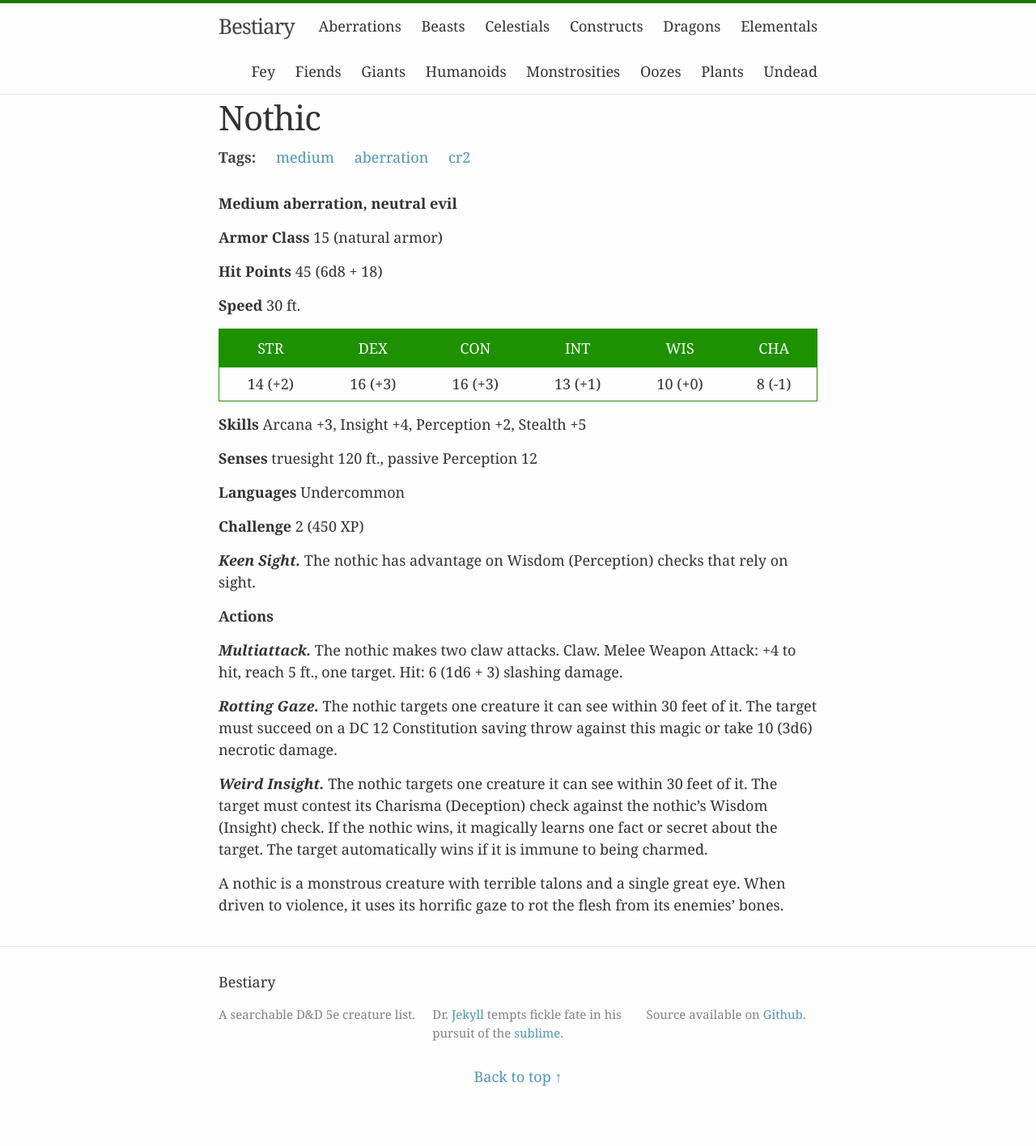
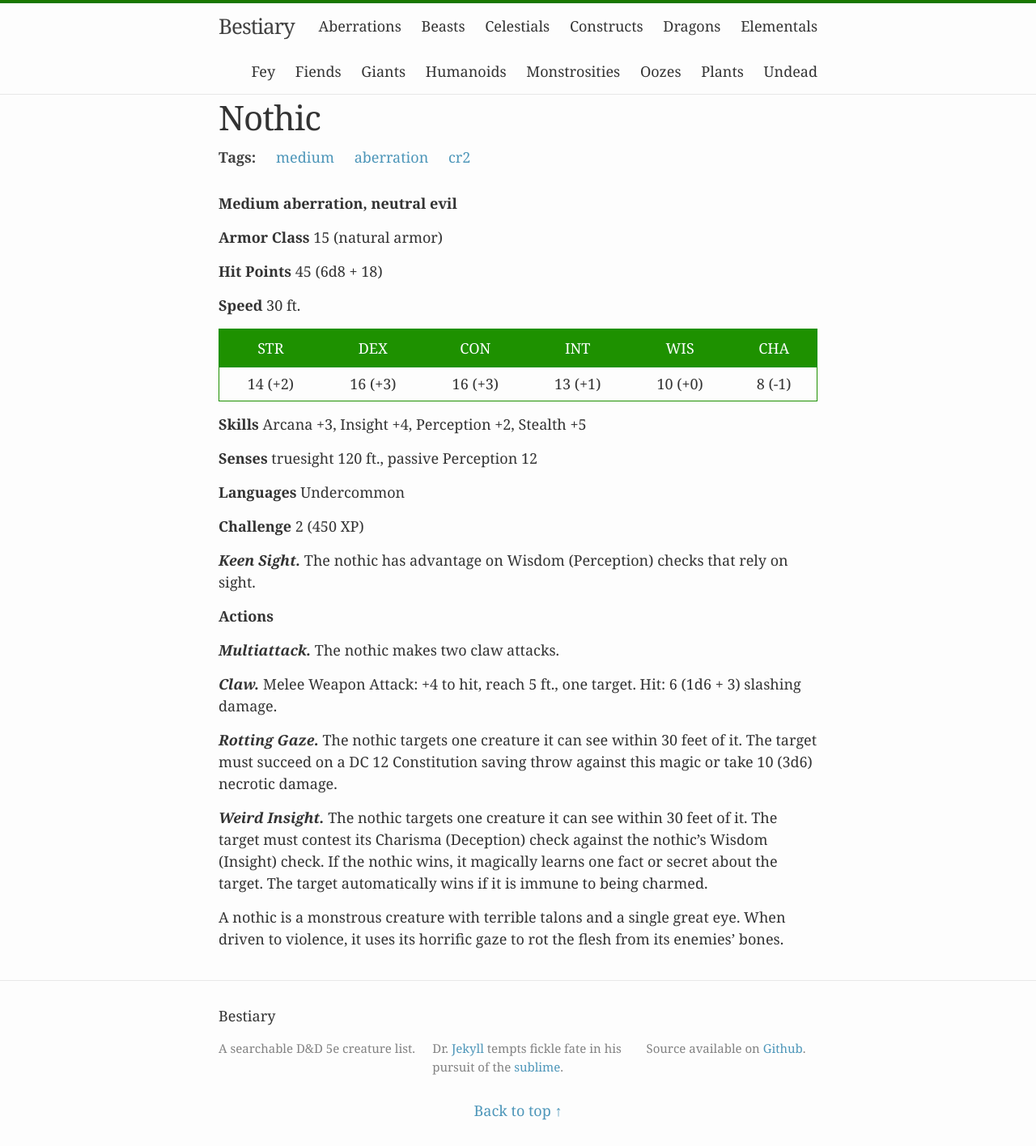
Before and after one commit to beaurancourt/bestiary, a Jekyll site: the page built from _posts/2016-03-02-nothic.markdown, in a window 1280 px wide. Shown: the whole page at 81% size. Built offline with Jekyll 4.4.1, drawn with Linux system fonts in a browser that asks for light colours; before the commit the page ends 1374 px from its top, so only the background shows below that.

```diff
--- a/_posts/2016-03-02-nothic.markdown
+++ b/_posts/2016-03-02-nothic.markdown
@@ -29,7 +29,9 @@ tags: [medium, aberration, cr2]
 
 **Actions**
 
-***Multiattack.*** The nothic makes two claw attacks. Claw. Melee Weapon Attack: +4 to hit, reach 5 ft., one target. Hit: 6 (1d6 + 3) slashing damage.
+***Multiattack.*** The nothic makes two claw attacks.
+
+***Claw.*** Melee Weapon Attack: +4 to hit, reach 5 ft., one target. Hit: 6 (1d6 + 3) slashing damage.
 
 ***Rotting Gaze.*** The nothic targets one creature it can see within 30 feet of it. The target must succeed on a DC 12 Constitution saving throw against this magic or take 10 (3d6) necrotic damage.
 
```
